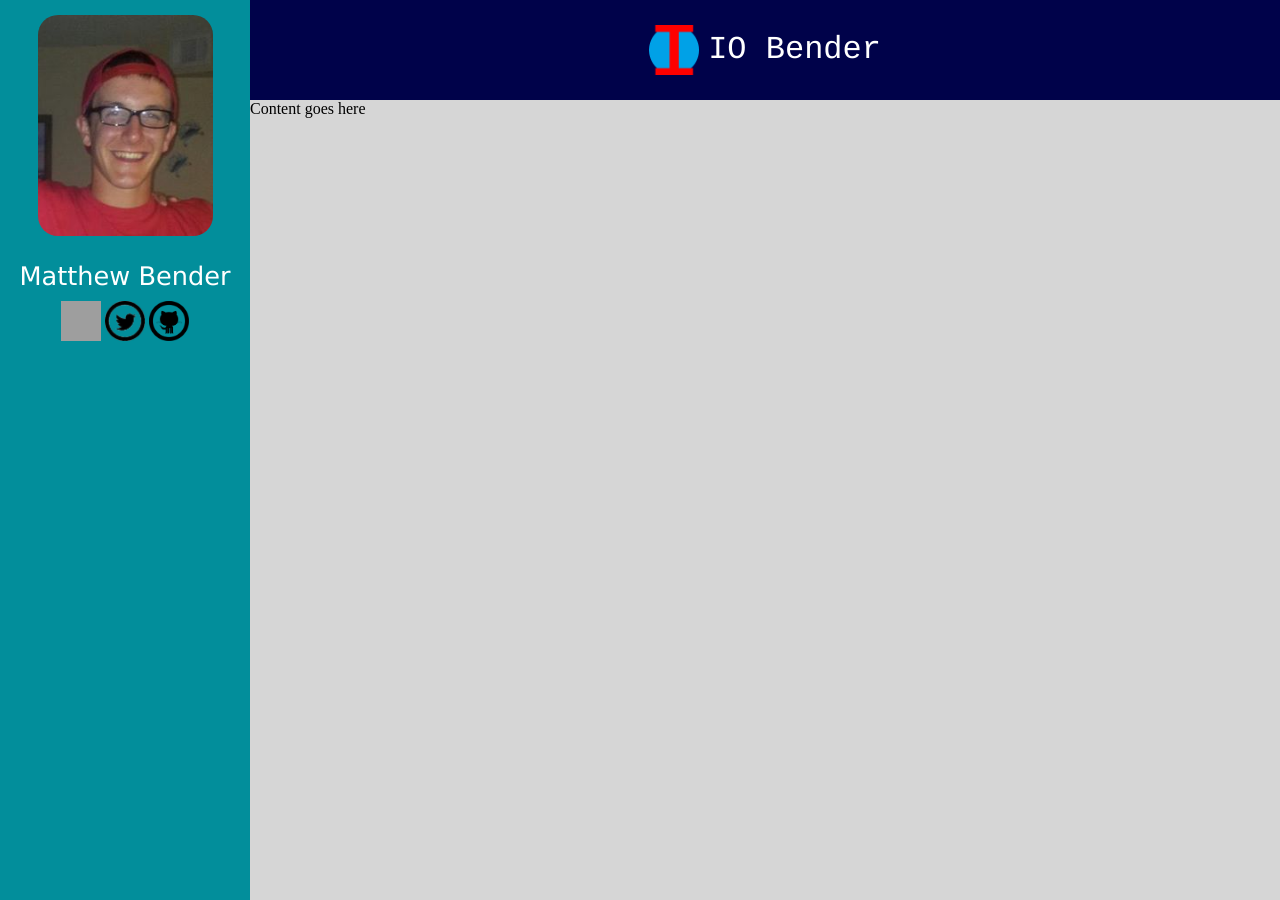
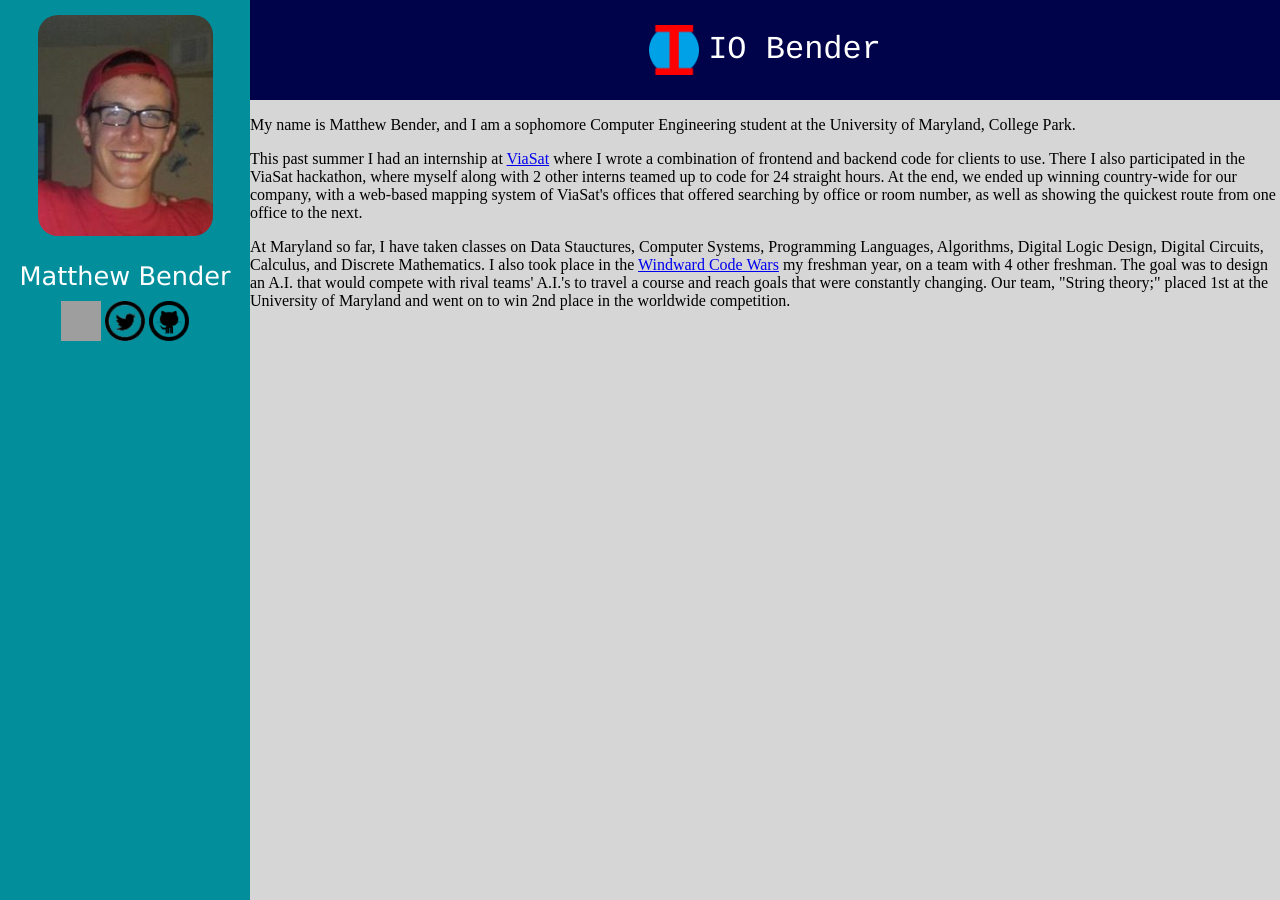
Before and after one commit to iobender/IOBender, a PHP site: page /dev/index.html in a window 1280 px wide. Run offline with PHP 8.4, Linux system fonts and the light colour scheme; grey boxes are pictures that could not be loaded.

Commit message:
Added content about myself

```diff
--- a/dev/index.css
+++ b/dev/index.css
@@ -45,4 +45,5 @@ div {
 	background-color: #d6d6d6;
 	margin-left: 250px;
 	height: 100%;
+	display: inline-block;
 }
--- a/dev/index.html
+++ b/dev/index.html
@@ -20,6 +20,10 @@
 		<span style="font-size: 2em; color: white; text-align: center;">IO Bender</span>
 	</div>
 
-	<div id="content">Content goes here</div>
+	<div id="content">
+		<p>My name is Matthew Bender, and I am a sophomore Computer Engineering student at the University of Maryland, College Park.</p>
+		<p>This past summer I had an internship at <a href="https://www.viasat.com">ViaSat</a> where I wrote a combination of frontend and backend code for clients to use. There I also participated in the ViaSat hackathon, where myself along with 2 other interns teamed up to code for 24 straight hours. At the end, we ended up winning country-wide for our company, with a web-based mapping system of ViaSat's offices that offered searching by office or room number, as well as showing the quickest route from one office to the next.</p>
+		<p>At Maryland so far, I have taken classes on Data Stauctures, Computer Systems, Programming Languages, Algorithms, Digital Logic Design, Digital Circuits, Calculus, and Discrete Mathematics. I also took place in the <a href="https://www.windward.net/code-war/">Windward Code Wars</a> my freshman year, on a team with 4 other freshman. The goal was to design an A.I. that would compete with rival teams' A.I.'s to travel a course and reach goals that were constantly changing. Our team, "String theory;" placed 1st at the University of Maryland and went on to win 2nd place in the worldwide competition.</p>
+	</div>
 </body>
 </html>
```
